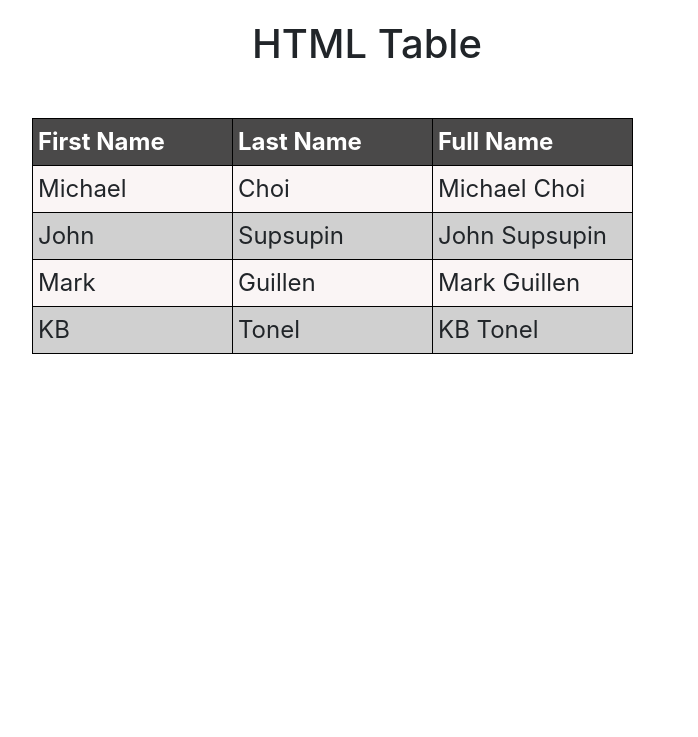
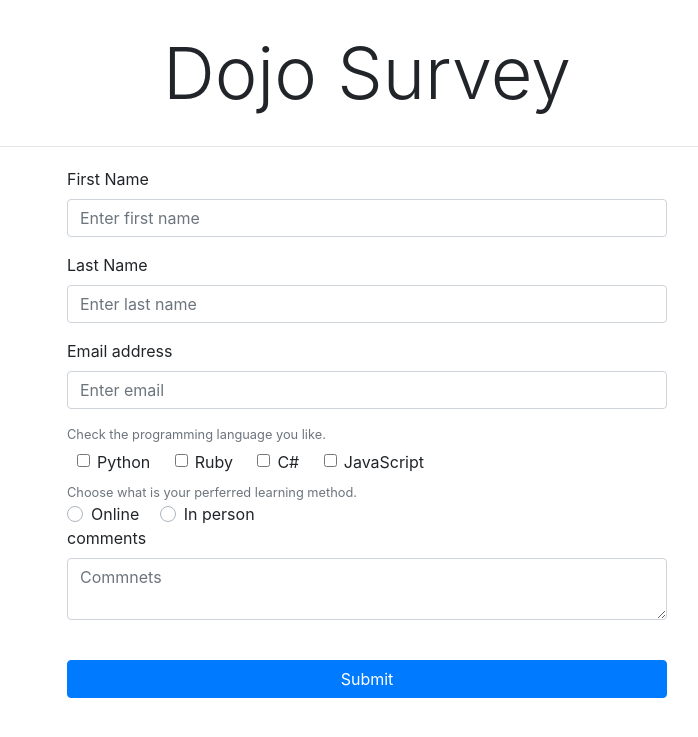
Before and after one commit to David-bui83/python-stack, a Flask app: page / in a window 1280 px wide. Shown: the top 737 px of the page, without its empty margins (273-971 px from the left). Run offline with Flask 2, Linux system fonts and the light colour scheme; some libraries are stand-ins or nearby versions.

Commit message:
dojo survey

```diff
--- /dev/null
+++ b/flask/flask_fundamentals/dojo_survey/app.py
@@ -0,0 +1,96 @@
+from flask import Flask, render_template, request
+from sub.checkinput import checkForEmpty
+app = Flask(__name__)
+
+@app.route('/')
+def index():
+  return render_template('index.html')
+
+@app.route('/result', methods=['POST'])
+def result():
+
+  in_dic = {
+    "first_name": '',
+    "last_name": '',
+    'email': '',
+    'check1': '',
+    'check2': '',
+    'check3': '',
+    'check4': '',
+    'online': '',
+    'comments': ''
+  }
+  users = [in_dic]
+
+  f_name = request.form.get('first_name')
+  in_dic['first_name'] = checkForEmpty(f_name)
+
+  l_name = request.form.get('last_name')
+  in_dic['last_name'] = checkForEmpty(l_name)
+  # if f_name:
+  #   in_dic['last_name'] = l_name
+  # else:
+  #   in_dic['last_name'] = False
+
+  email = request.form.get('email')
+  in_dic['email'] = checkForEmpty(email)
+  # if f_name:
+  #   in_dic['email'] = email
+  # else:
+  #   in_dic['email'] = False
+
+  check1 = request.form.get('check1')
+  in_dic['check1'] = checkForEmpty(check1)
+  # if check1:
+  #   in_dic['check1'] = check1
+  # else:
+  #   in_dic['check1'] = False
+
+  check2 = request.form.get('check2')
+  in_dic['check2'] = checkForEmpty(check2)
+  # if check2:
+  #   in_dic['check2'] = check2
+  # else:
+  #   in_dic['check2'] = False
+
+  check3 = request.form.get('check3')
+  in_dic['check3'] = checkForEmpty(check3)
+  # if check3:
+  #   in_dic['check3'] = check3
+  # else:
+  #   in_dic['check3'] = False
+
+  check4 = request.form.get('check4')
+  in_dic['check4'] = checkForEmpty(check4)
+  # if check4:
+  #   in_dic['check4'] = check4
+  # else:
+  #   in_dic['check4'] = False
+
+  online = request.form.get('online')
+  in_dic['online'] = checkForEmpty(online)
+  # if online:
+  #   in_dic['online'] = online
+  # else:
+  #   in_dic['online'] = False
+
+  # if in_person:
+  #   in_dic['in_person'] = in_person
+  # else:
+  #   in_dic['in_person'] = False
+
+  comments = request.form.get('comments')
+  in_dic['comments'] = checkForEmpty(comments)
+  # if comments:
+  #   in_dic['comments'] = comments
+  # else:
+  #   in_dic['comments'] = False
+
+  return render_template('result.html', users = users)
+
+@app.errorhandler(404)
+def something_is_worng(e):
+  return 'Page not found'
+
+if __name__ == '__main__':
+  app.run(debug=True)
--- /dev/null
+++ b/flask/flask_fundamentals/dojo_survey/static/css/style.css
@@ -0,0 +1,29 @@
+.container {
+  margin: auto;
+}
+h1 {
+  text-align: center;
+  margin: 30px 0;
+}
+
+form {
+  width: 600px;
+  margin: auto;
+}
+
+hr {
+  margin: 20px;
+}
+
+.inline {
+  display: inline-block;
+  margin: 5px 10px;
+}
+
+.btn-block {
+  display: block;
+}
+
+table {
+  width: 800px;
+}
--- /dev/null
+++ b/flask/flask_fundamentals/dojo_survey/templates/index.html
@@ -0,0 +1,72 @@
+<!DOCTYPE html>
+<html lang="en">
+<head>
+  <meta charset="UTF-8">
+  <meta name="viewport" content="width=device-width, initial-scale=1.0">
+  <meta http-equiv="X-UA-Compatible" content="ie=edge">
+  <link rel="stylesheet" href="https://stackpath.bootstrapcdn.com/bootstrap/4.3.1/css/bootstrap.min.css" integrity="sha384-ggOyR0iXCbMQv3Xipma34MD+dH/1fQ784/j6cY/iJTQUOhcWr7x9JvoRxT2MZw1T" crossorigin="anonymous">
+  <link type="text/css" rel="stylesheet" href="{{url_for('static', filename='css/style.css')}}">
+  <script type="text/javascript" src="{{url_for('static', filename='js/main.js')}}"></script>
+  <title>Dojo Survey</title>
+</head>
+<body>
+  <div class="container">
+    <h1 class="display-3">Dojo Survey</h1>
+    <hr>
+    <form action="/result" method="POST">
+        <div class="form-group">
+            <label for="first_name">First Name</label>
+            <input type="text" name="first_name" class="form-control" placeholder="Enter first name">
+          </div>
+        <div class="form-group">
+            <label for="last_name">Last Name</label>
+            <input type="text" name="last_name"class="form-control" placeholder="Enter last name">
+          </div>
+        <div class="form-group">
+          <label for="email">Email address</label>
+          <input type="email" name="email" class="form-control" placeholder="Enter email">
+        </div>
+        <small class="form-text text-muted">Check the programming language you like.</small>
+        <div class="form-group form-check inline">
+           <input type="checkbox" name="check1" class="form-check-input" id='python' value='python'>
+          <label class="form-check-label" for="check1">Python</label>
+        </div>
+        <div class="form-group form-check inline">
+          <input type="checkbox" name="check2" class="form-check-input" id='ruby' value="ruby">
+          <label class="form-check-label" for="check2">Ruby</label>
+        </div>
+        <div class="form-group form-check inline">
+          <input type="checkbox" name="check3" class="form-check-input" id='csharp' value="c sharp">
+          <label class="form-check-label" for="check3">C#</label>
+        </div>
+        <div class="form-group form-check inline">
+          <input type="checkbox" name="check4" class="form-check-input" id='javascript' value='javascript'>
+          <label class="form-check-label" for="check4">JavaScript</label>
+        </div>
+        <br>
+        <div><small class="form-text text-muted">Choose what is your perferred learning method.</small></div>
+        <div class="custom-control custom-radio custom-control-inline">
+            <input type="radio" id="online" name="online" class="custom-control-input" value="online">
+            <label class="custom-control-label" for="online">Online</label>
+          </div>
+          <div class="custom-control custom-radio custom-control-inline">
+            <input type="radio" id="in_person" name="online" class="custom-control-input" value='in_person'>
+            <label class="custom-control-label" for="in_person">In person</label>
+          </div>
+          <br>
+          <div class="form-group">
+              <label for="textarea">comments</label>
+              <textarea name="comments" class="form-control" id="textarea" placeholder="Commnets"></textarea>
+          </div>
+
+          <br class='space'>
+        <button type="submit" value="Value Survey" class="btn btn-primary btn-block">Submit</button>
+
+
+      </form>
+  </div>
+    <script src="https://code.jquery.com/jquery-3.3.1.slim.min.js" integrity="sha384-q8i/X+965DzO0rT7abK41JStQIAqVgRVzpbzo5smXKp4YfRvH+8abtTE1Pi6jizo" crossorigin="anonymous"></script>
+    <script src="https://cdnjs.cloudflare.com/ajax/libs/popper.js/1.14.7/umd/popper.min.js" integrity="sha384-UO2eT0CpHqdSJQ6hJty5KVphtPhzWj9WO1clHTMGa3JDZwrnQq4sF86dIHNDz0W1" crossorigin="anonymous"></script>
+    <script src="https://stackpath.bootstrapcdn.com/bootstrap/4.3.1/js/bootstrap.min.js" integrity="sha384-JjSmVgyd0p3pXB1rRibZUAYoIIy6OrQ6VrjIEaFf/nJGzIxFDsf4x0xIM+B07jRM" crossorigin="anonymous"></script>
+</body>
+</html>
--- a/flask/flask_fundamentals/html_table/templates/index.html
+++ b/flask/flask_fundamentals/html_table/templates/index.html
@@ -25,7 +25,7 @@
         <tr>
           <td>{{name['first_name']}}</td>
           <td>{{name['last_name']}}</td>
-          <td>{{name['first_name'] +' '+ name['last_name']}}</td>
+          <td>{{name['first_name'] name['last_name']}}</td>
         </tr>
         {% endfor %}
       </tbody>
```
Also changed, not shown: flask/flask_fundamentals/dojo_survey/sub/checkinput.py (added, +20 -0 lines), flask/flask_fundamentals/dojo_survey/templates/result.html (added, +49 -0 lines), flask/flask_fundamentals/dojo_survey/static/js/main.js (added), 3 other files.
